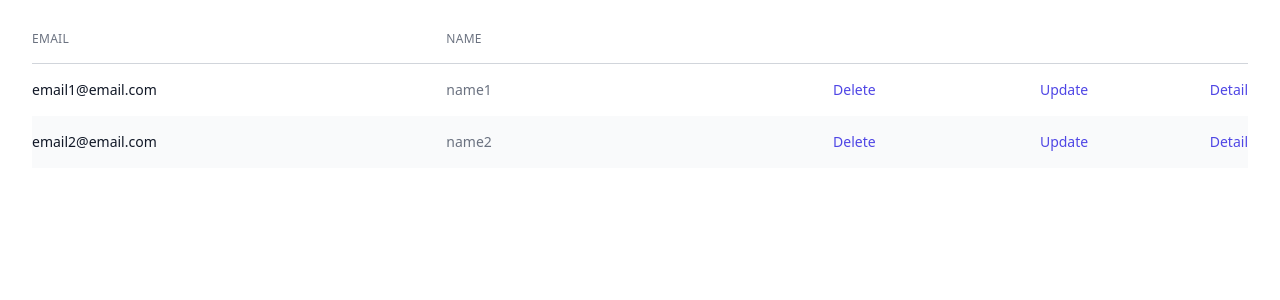
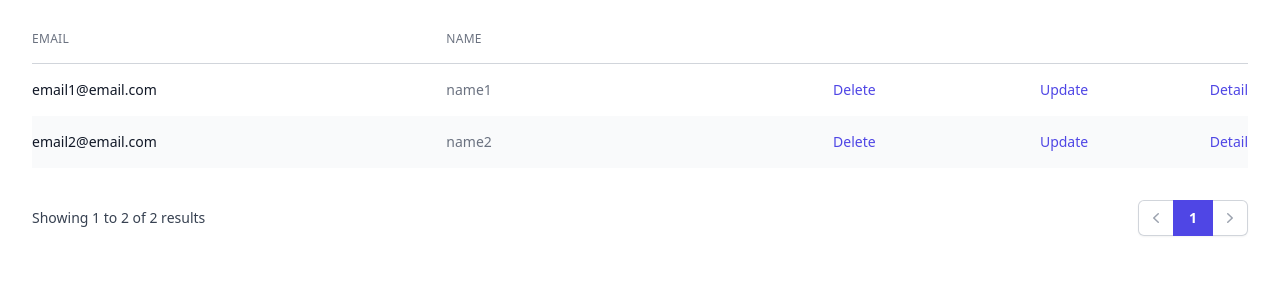
Before and after one commit to kinoubenkyou/benkyou-django, a Django app: page /users/ in a window 1280 px wide. Shown: the part 277-577 px from the top of the page. Run offline with Django 5.2, Linux system fonts and the light colour scheme; data comes from the database, SQL or seed files in the repository; some libraries are stand-ins or nearby versions.

Commit message:
User view, template, template_tag

```diff
--- a/main/templates/main/user_list.html
+++ b/main/templates/main/user_list.html
@@ -1,4 +1,6 @@
 {% extends 'application_shell.html' %}
+
+{% load template_tags %}
 
 {% block header_title %}
     Users
@@ -19,6 +21,9 @@
         <form>
 
             <input type="hidden" name="ordering" value="{{ ordering }}">
+
+            <input type="hidden" name="paginate_by"
+                   value="{{ page_obj.paginator.per_page }}">
 
             <div class="grid grid-cols-1 gap-x-6 gap-y-8 sm:grid-cols-12">
 
@@ -64,20 +69,28 @@
                 <thead>
                 <tr>
 
-                        <th class="py-3 pl-4 pr-3 text-left text-xs font-medium uppercase tracking-wide text-gray-500 sm:pl-0" scope="col">
-                            <a class="group inline-flex" href="{% url 'user-list' %}?ordering={% if ordering == "email" %}-{% endif %}email&{{ query_string }}">
+                    <th class="py-3 pl-4 pr-3 text-left text-xs font-medium uppercase tracking-wide text-gray-500 sm:pl-0"
+                        scope="col">
+                        <a class="group inline-flex"
+                           href="{% url_by_ordering "email" "user-list" %}">
                             Email
                             <span class="ml-2 flex-none rounded bg-gray-100 text-gray-900 group-hover:bg-gray-200{% if ordering == "email" or ordering == "-email" %} group-hover:bg-gray-200{% else %} invisible group-hover:visible group-focus:visible{% endif %}">
-                                    {% if ordering == "email" %}{% include "svgs/ordering_down.html" %}{% else %}{% include "svgs/ordering_up.html" %}{% endif %}
+                                    {% if ordering == "email" %}
+                                        {% include "svgs/ordering_down.html" %}{% else %}
+                                        {% include "svgs/ordering_up.html" %}{% endif %}
                                 </span>
                         </a>
                     </th>
 
-                        <th class="hidden px-3 py-3 text-left text-xs font-medium uppercase tracking-wide text-gray-500 sm:table-cell" scope="col">
-                            <a class="group inline-flex" href="{% url 'user-list' %}?ordering={% if ordering == "name" %}-{% endif %}name&{{ query_string }}">
+                    <th class="hidden px-3 py-3 text-left text-xs font-medium uppercase tracking-wide text-gray-500 sm:table-cell"
+                        scope="col">
+                        <a class="group inline-flex"
+                           href="{% url_by_ordering "name" "user-list" %}">
                             Name
                             <span class="ml-2 flex-none rounded bg-gray-100 text-gray-900 group-hover:bg-gray-200{% if ordering == "name" or ordering == "-name" %} group-hover:bg-gray-200{% else %} invisible group-hover:visible group-focus:visible{% endif %}">
-                                    {% if ordering == "name" %}{% include "svgs/ordering_down.html" %}{% else %}{% include "svgs/ordering_up.html" %}{% endif %}
+                                    {% if ordering == "name" %}
+                                        {% include "svgs/ordering_down.html" %}{% else %}
+                                        {% include "svgs/ordering_up.html" %}{% endif %}
                                 </span>
                         </a>
                     </th>
@@ -106,7 +119,8 @@
                         <td class="hidden whitespace-nowrap px-3 py-4 text-sm text-gray-500 sm:table-cell">{{ object.name }}</td>
 
                         <td class="hidden whitespace-nowrap px-3 py-4 text-right text-sm font-medium lg:table-cell">
-                                <a href="{% url 'user-delete' object.id %}" class="text-indigo-600 hover:text-indigo-900">
+                            <a href="{% url 'user-delete' object.id %}"
+                               class="text-indigo-600 hover:text-indigo-900">
                                 Delete
                                 <span class="sr-only">
                                         ,
@@ -116,7 +130,8 @@
                         </td>
 
                         <td class="hidden whitespace-nowrap px-3 py-4 text-right text-sm font-medium lg:table-cell">
-                                <a href="{% url 'user-update' object.id %}" class="text-indigo-600 hover:text-indigo-900">
+                            <a href="{% url 'user-update' object.id %}"
+                               class="text-indigo-600 hover:text-indigo-900">
                                 Update
                                 <span class="sr-only">
                                         ,
@@ -126,7 +141,8 @@
                         </td>
 
                         <td class="whitespace-nowrap py-4 pl-3 pr-4 text-right text-sm font-medium sm:pr-0">
-                                <a href="{% url 'user-detail' object.id %}" class="text-indigo-600 hover:text-indigo-900">
+                            <a href="{% url 'user-detail' object.id %}"
+                               class="text-indigo-600 hover:text-indigo-900">
                                 Detail
                                 <span class="sr-only">
                                         ,
@@ -141,5 +157,8 @@
 
             </table>
         </div>
+
+        {% include "pagination.html" with page_obj=page_obj %}
+
     </div>
 {% endblock %}
--- /dev/null
+++ b/main/templates/pagination.html
@@ -0,0 +1,55 @@
+{% load template_tags %}
+
+<div class="mt-8">
+
+    <div class="flex flex-1 justify-between sm:hidden">
+        <a href="{% if page_obj.has_previous %}{% url_by_page page_obj.previous_page_number "user-list" %}{% else %}#{% endif %}"
+           class="relative inline-flex items-center rounded-md border border-gray-300 bg-white px-4 py-2 text-sm font-medium text-gray-700 hover:bg-gray-50">Previous</a>
+        <a href="{% if page_obj.has_next %}{% url_by_page page_obj.next_page_number "user-list" %}{% else %}#{% endif %}"
+           class="relative ml-3 inline-flex items-center rounded-md border border-gray-300 bg-white px-4 py-2 text-sm font-medium text-gray-700 hover:bg-gray-50">Next</a>
+    </div>
+
+    <div class="hidden sm:flex sm:flex-1 sm:items-center sm:justify-between">
+
+        <p class="text-sm text-gray-700">
+            Showing
+            <span class="font-medium">{{ page_obj.start_index }}</span>
+            to
+            <span class="font-medium">{{ page_obj.end_index }}</span>
+            of
+            <span class="font-medium">{{ page_obj.paginator.count }}</span>
+            results
+        </p>
+
+        <nav class="isolate inline-flex -space-x-px rounded-md shadow-sm"
+             aria-label="Pagination">
+
+            <a href="{% if page_obj.has_previous %}{% url_by_page page_obj.previous_page_number "user-list" %}{% else %}#{% endif %}"
+               class="relative inline-flex items-center rounded-l-md px-2 py-2 text-gray-400 ring-1 ring-inset ring-gray-300 hover:bg-gray-50 focus:z-20 focus:outline-offset-0">
+                <span class="sr-only">Previous</span>
+                {% include "svgs/paginate_previous.html" %}
+            </a>
+
+            {% elided_page_range as page_numbers %}
+            {% for page_number in page_numbers %}
+                {% if page_number == page_obj.paginator.ELLIPSIS %}
+                    <span class="relative inline-flex items-center px-4 py-2 text-sm font-semibold text-gray-700 ring-1 ring-inset ring-gray-300 focus:outline-offset-0">...</span>
+                {% elif page_number == page_obj.number %}
+                    <a href="#"
+                       class="relative z-10 inline-flex items-center bg-indigo-600 px-4 py-2 text-sm font-semibold text-white focus:z-20 focus-visible:outline focus-visible:outline-2 focus-visible:outline-offset-2 focus-visible:outline-indigo-600">{{ page_number }}</a>
+                {% else %}
+                    <a href="{% url_by_page page_number "user-list" %}" class="relative hidden items-center px-4 py-2 text-sm font-semibold text-gray-900 ring-1 ring-inset ring-gray-300 hover:bg-gray-50 focus:z-20 focus:outline-offset-0 md:inline-flex">{{ page_number }}</a>
+                {% endif %}
+            {% endfor %}
+
+            <a href="{% if page_obj.has_next %}{% url_by_page page_obj.next_page_number "user-list" %}{% else %}#{% endif %}"
+               class="relative inline-flex items-center rounded-r-md px-2 py-2 text-gray-400 ring-1 ring-inset ring-gray-300 hover:bg-gray-50 focus:z-20 focus:outline-offset-0">
+                <span class="sr-only">Next</span>
+                {% include "svgs/paginate_next.html" %}
+            </a>
+
+        </nav>
+
+    </div>
+
+</div>
--- /dev/null
+++ b/main/templates/svgs/paginate_next.html
@@ -0,0 +1,6 @@
+<svg xmlns="http://www.w3.org/2000/svg" class="h-5 w-5" viewBox="0 0 20 20"
+     fill="currentColor" aria-hidden="true">
+    <path fill-rule="evenodd"
+          d="M7.21 14.77a.75.75 0 01.02-1.06L11.168 10 7.23 6.29a.75.75 0 111.04-1.08l4.5 4.25a.75.75 0 010 1.08l-4.5 4.25a.75.75 0 01-1.06-.02z"
+          clip-rule="evenodd"></path>
+</svg>
--- /dev/null
+++ b/main/templates/svgs/paginate_previous.html
@@ -0,0 +1,6 @@
+<svg xmlns="http://www.w3.org/2000/svg" class="h-5 w-5" viewBox="0 0 20 20"
+     fill="currentColor" aria-hidden="true">
+    <path fill-rule="evenodd"
+          d="M12.79 5.23a.75.75 0 01-.02 1.06L8.832 10l3.938 3.71a.75.75 0 11-1.04 1.08l-4.5-4.25a.75.75 0 010-1.08l4.5-4.25a.75.75 0 011.06.02z"
+          clip-rule="evenodd"></path>
+</svg>
--- /dev/null
+++ b/main/templatetags/template_tags.py
@@ -0,0 +1,41 @@
+from django import template
+from django.urls import reverse
+from django.utils.http import urlencode
+
+register = template.Library()
+
+
+@register.simple_tag(takes_context=True)
+def elided_page_range(context, on_each_side=0, on_ends=1):
+    return context["page_obj"].paginator.get_elided_page_range(
+        number=context["page_obj"].number, on_each_side=on_each_side, on_ends=on_ends
+    )
+
+
+@register.simple_tag(takes_context=True)
+def url_by_ordering(context, ordering, view_name):
+    query_dict = {
+        query_key: context[query_key]
+        for query_key in ("email__icontains", "name__icontains", "paginate_by")
+        if query_key in context
+    }
+    query_dict["ordering"] = (
+        f"-{ordering}" if ordering == context.get("ordering") else f"{ordering}"
+    )
+    return f"{reverse(view_name)}?{urlencode(query_dict)}"
+
+
+@register.simple_tag(takes_context=True)
+def url_by_page(context, page_number, view_name):
+    query_dict = {
+        query_key: context[query_key]
+        for query_key in (
+            "email__icontains",
+            "name__icontains",
+            "ordering",
+            "paginate_by",
+        )
+        if query_key in context
+    }
+    query_dict["page"] = page_number
+    return f"{reverse(view_name)}?{urlencode(query_dict)}"
--- a/main/views/user_view.py
+++ b/main/views/user_view.py
@@ -35,10 +35,16 @@ class UserDetailView(DetailView):
 
 class UserListView(ListView):
     model = User
+    paginate_by = 10
 
     def get_context_data(self, **kwargs):
         context_data = super().get_context_data(**kwargs)
-        query_params = ("email__icontains", "name__icontains", "ordering")
+        query_params = (
+            "email__icontains",
+            "name__icontains",
+            "ordering",
+            "paginate_by",
+        )
         for query_param in query_params:
             if query_param in self.request.GET:
                 context_data[query_param] = self.request.GET[query_param]
@@ -53,6 +59,14 @@ class UserListView(ListView):
     def get_ordering(self):
         return self.request.GET.get("ordering") or super().get_ordering()
 
+    def get_paginate_by(self, queryset):
+        if (
+            "paginate_by" in self.request.GET
+            and int(self.request.GET["paginate_by"]) <= 1000
+        ):
+            return self.request.GET["paginate_by"]
+        return super().get_paginate_by(queryset)
+
     def get_queryset(self):
         filters = ("email__icontains", "name__icontains")
         filter_dict = {}
```
Lines whose indentation alone changed are shown as unchanged.
